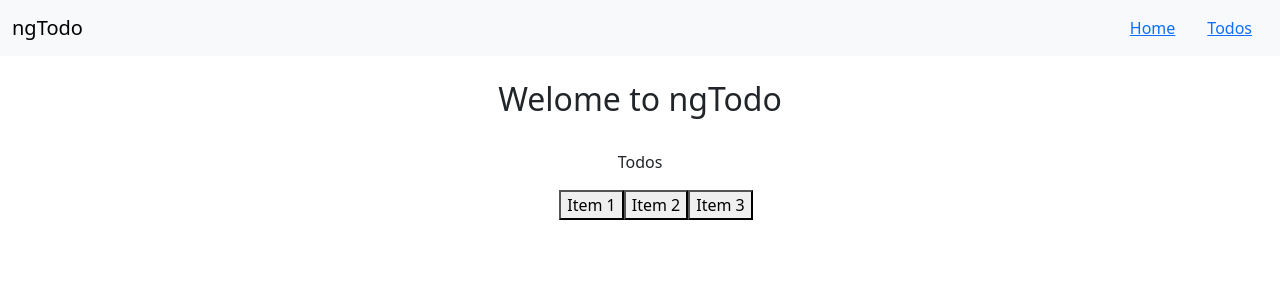
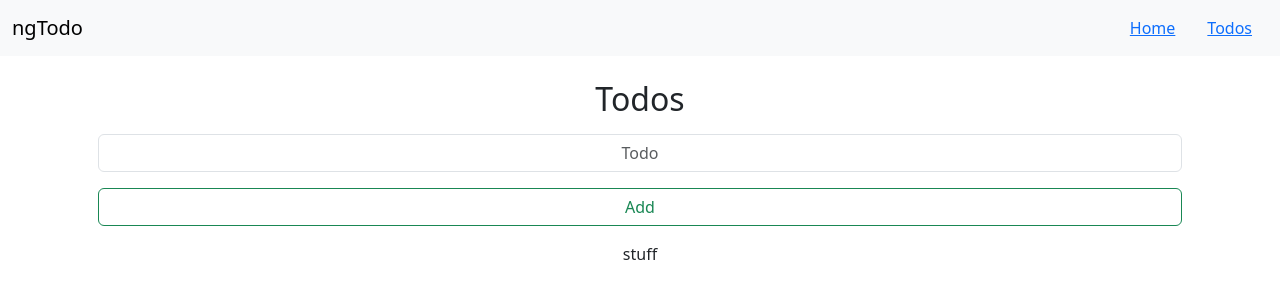
Before and after one commit to JeffACate/ngTodoApp, an Angular app in the folder client/: page /todos in a window 1280 px wide. Shown: the top 300 px of the page. Built offline with nearby package versions, Linux system fonts and the light colour scheme.

Commit message:
Updated Nav and started styling todo form.

```diff
--- a/client/src/app/app-routing.module.ts
+++ b/client/src/app/app-routing.module.ts
@@ -1,10 +1,12 @@
 import { NgModule } from '@angular/core';
 import { RouterModule, Routes } from '@angular/router';
 import { TodoComponent } from "./todo/todo.component";
+import { HomeComponent } from './home/home.component';
 
 const routes: Routes = [
-  { path: '', redirectTo: '/', pathMatch: 'full'},
+  { path: 'home', component: HomeComponent},
   { path: 'todos', component: TodoComponent },
+  { path: '', pathMatch: 'full', redirectTo: '/home'},
 ];
 
 @NgModule({
--- a/client/src/app/app.component.html
+++ b/client/src/app/app.component.html
@@ -2,12 +2,9 @@
     <div class="container-fluid">
         <a class="navbar-brand" routerLink="/">ngTodo</a>
         <ul class="nav justfy-content-center">
-            <li class="nav-link"><a routerLink="/">Home</a></li>
+            <li class="nav-link"><a routerLink="/home">Home</a></li>
             <li class="nav-link"><a routerLink="/todos">Todos</a></li>
         </ul>
     </div>
 </nav>
-<div class="container p-4 text-center">
-    <h2>Welome to ngTodo</h2>
-</div>
 <router-outlet></router-outlet>
--- a/client/src/app/app.module.ts
+++ b/client/src/app/app.module.ts
@@ -4,11 +4,13 @@ import { BrowserModule } from '@angular/platform-browser';
 import { AppRoutingModule } from './app-routing.module';
 import { AppComponent } from './app.component';
 import { TodoComponent } from './todo/todo.component';
+import { HomeComponent } from './home/home.component';
 
 @NgModule({
   declarations: [
     AppComponent,
-    TodoComponent
+    TodoComponent,
+    HomeComponent
   ],
   imports: [
     BrowserModule,
--- /dev/null
+++ b/client/src/app/home/home.component.html
@@ -0,0 +1,3 @@
+<div class="container p-4 text-center">
+    <h2>Welcome to ngTodo</h2>
+</div>
--- a/client/src/app/todo/todo.component.html
+++ b/client/src/app/todo/todo.component.html
@@ -1,14 +1,16 @@
-<div class="text-center list-group">
-    <p>Todos</p>
-    <ul>
-        <button type="button">
-            Item 1
-        </button>
-        <button type="button">
-            Item 2
-        </button>
-        <button type="button">
-            Item 3
-        </button>
-    </ul>
+<div class="container">
+    <div class="pt-4 text-center">
+        <h2>Todos</h2>
+    </div>
+    <div class="mb-3">
+        <div class="m-3">
+            <input type="text" class="form-control text-center" placeholder="Todo" aria-label="Recipient's username" aria-describedby="basic-addon2">
+        </div>
+        <div class="row mx-3">
+            <button class="btn btn-outline-success" type="button">Add</button>
+        </div>
+    </div>
+    <div class="container text-center">
+        <label>stuff</label>
+    </div>
 </div>
--- a/client/src/app/todo/todo.component.ts
+++ b/client/src/app/todo/todo.component.ts
@@ -1,4 +1,4 @@
-import { Component } from '@angular/core';
+import { Component, Input } from '@angular/core';
 
 @Component({
   selector: 'app-todo',
@@ -6,15 +6,5 @@ import { Component } from '@angular/core';
   styleUrls: ['./todo.component.css']
 })
 export class TodoComponent {
-  /**
-   *
-   */
-  constructor() {
 
-    const todos: string[] = [
-      'Item 1',
-      'Item 2',
-      'Item 3'
-    ];
-  }
 }
```
Also changed, not shown: client/src/app/home/home.component.ts (added, +10 -0 lines), client/src/app/home/home.component.css (added), 1 other file (tests, documents, lock files or other folders).
